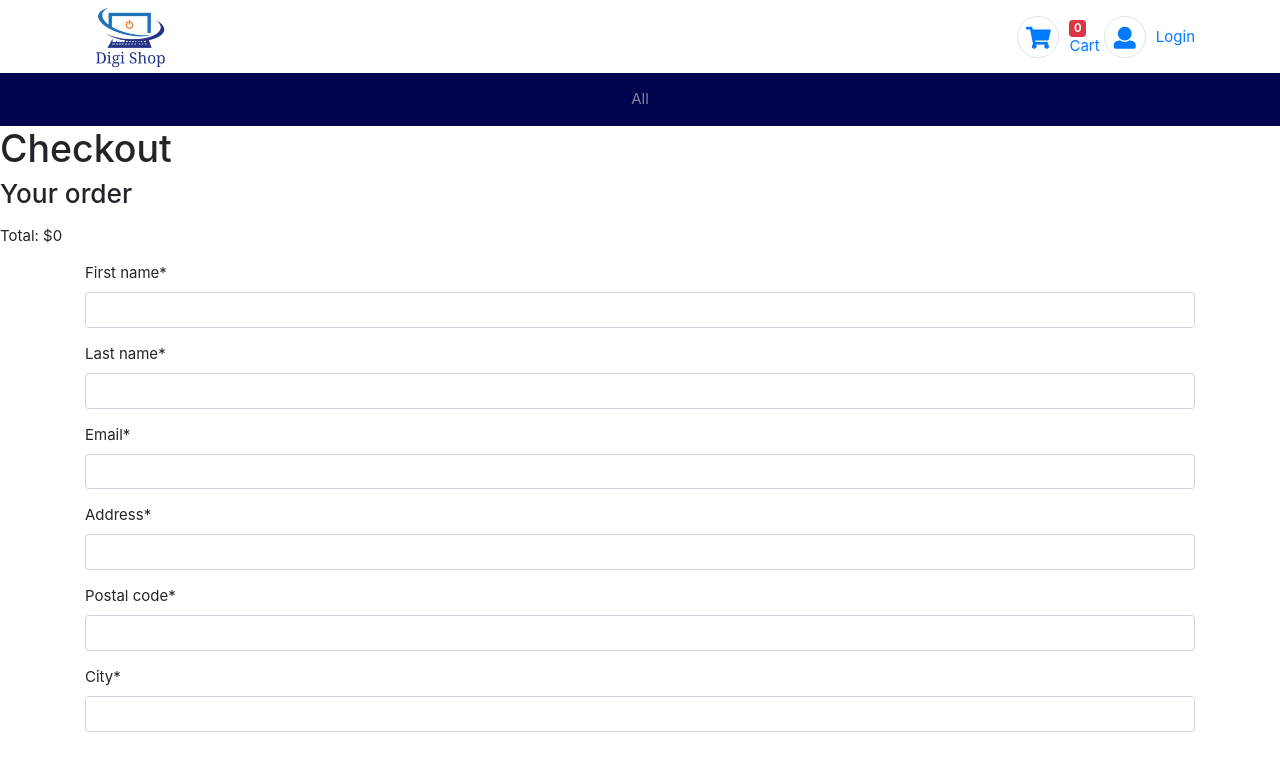
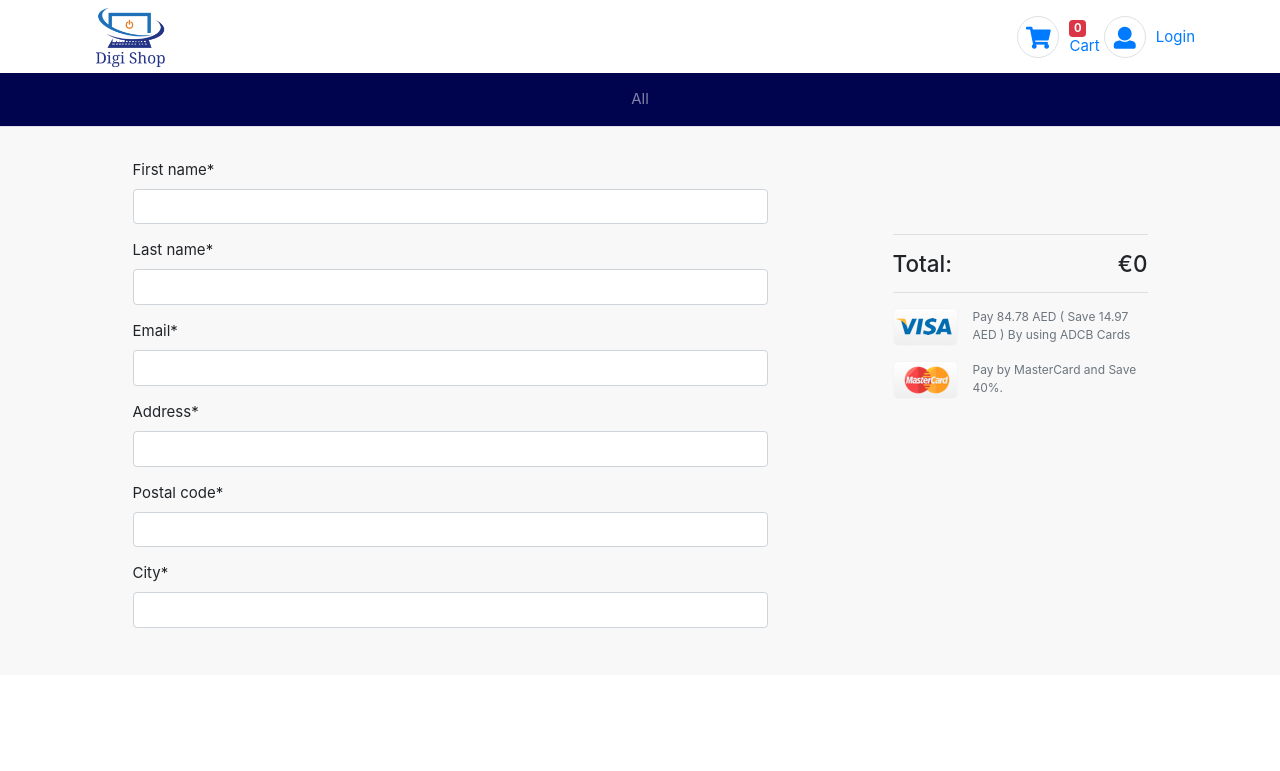
Before and after one commit to LukaszPlawinski/DigiShop, a Django app: page /orders/create/ in a window 1280 px wide. Shown: the top 771 px of the page. Run offline with Django 3.2, Linux system fonts and the light colour scheme; data that the repository does not hold is empty; some libraries are stand-ins or nearby versions.

Commit message:
cleaned blank spaces

```diff
--- a/orders/templates/create.html
+++ b/orders/templates/create.html
@@ -1,30 +1,58 @@
-{% extends "base.html" %} {% block content %}
+{% extends "base.html" %}
+{% load static %}
+{% block content %}
 {% load crispy_forms_tags %}
-<h1>Checkout</h1>
-<div class="order-info">
-    <h3>Your order</h3>
+	<section class="section-content bg padding-y border-top">
+		<div class="container">
+			<form action="." method="post" class="order-form">
+				<div class="row justify-content-around">
+<!----------------------------------------Form Column---------------------->
+					<main class="col-12 col-md-7 checkout-form">
+		                    {{ form | crispy }}
+		                    {% csrf_token %}
+					</main>
+<!----------------------------------------Payment Column---------------------->
+					<aside class="col-12 col-md-3 mt-4">
+						<div class="items-list">
 							<ul>
 			                    {% for item in cart %}
-        <li>
+			                    <li><h5>
 			                        {{ item.quantity }}x {{ item.product.name }}
-            <span>${{ item.total_price }}</span>
+			                        <span class="float-right">&euro;{{ item.total_price }}</span>
+			                        </h5>
 			                    </li>
 			                    {% endfor %}
 		                	</ul>
-    <p>Total: ${{ cart.get_total_price }}</p>
 						</div>
-<div class="container">
-    <form action="." method="post" class="order-form">
-    {{ form | crispy }}
-
+						<br>
+						<hr>
+						<div >
+							<h4 class="total_price">Total:   <span class="float-right">&euro;{{ cart.get_total_price }}</span> </h4>
+						</div>
+						<div class="text-right">
 							<script src="https://checkout.stripe.com/checkout.js" class="stripe-button"
 		                    data-key="{{ key }}"
 		                    data-description="A Django Charge"
 		                    data-amount="{{ total }} "
 		                    data-locale="auto">
 		                    </script>
-    {% csrf_token %}
+						</div>
+						<hr>
+						<figure class="itemside mb-3">
+							<aside class="aside"><img src={% static 'images/pay-visa.png' %}></aside>
+							<div class="text-wrap small text-muted">
+								Pay 84.78 AED ( Save 14.97 AED ) By using ADCB Cards
+							</div>
+						</figure>
+						<figure class="itemside mb-3">
+							<aside class="aside"> <img src={% static 'images/pay-mastercard.png' %}> </aside>
+							<div class="text-wrap small text-muted">
+								Pay by MasterCard and Save 40%.
+							</div>
+						</figure>
+					</aside>
+				</div>
 			</form>
 		</div>
-
+	</section>
 {% endblock %}
```
Lines whose indentation alone changed are shown as unchanged.
